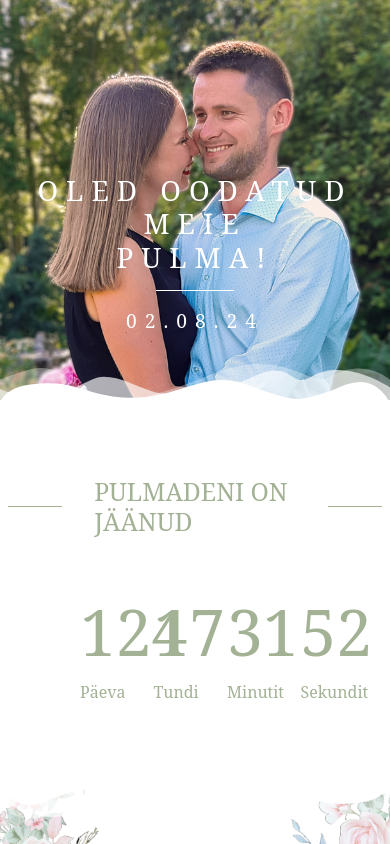
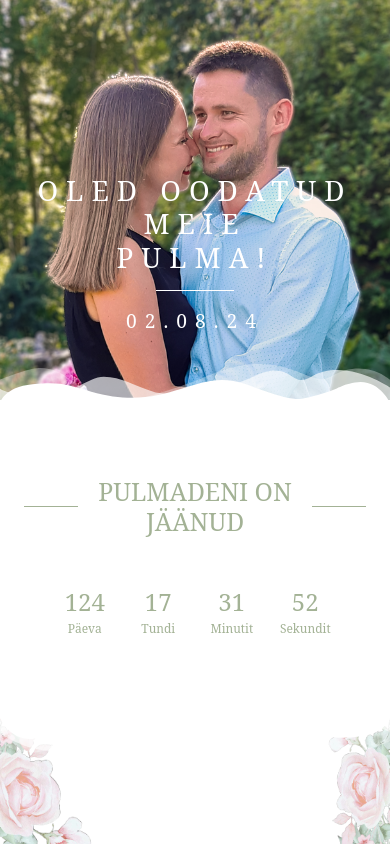
Before and after one commit to KarlTaal/digipulm, an Angular app: page / in a window 390 px wide. Shown: the top 844 px of the page. Built offline with nearby package versions, Linux system fonts and the light colour scheme.

Commit message:
responsive style adjustments

```diff
--- a/src/app/components/location-information/location-information.component.scss
+++ b/src/app/components/location-information/location-information.component.scss
@@ -3,8 +3,8 @@
   grid-template-columns: 1fr;
   gap: 1rem;
   background: white;
-  padding: 5rem 10rem;
   color: #a3b295;
+  padding: 5rem 2rem;
 }
 
 .wedding-location__separator{
@@ -20,9 +20,27 @@ iframe {
   min-height: 20rem;
 }
 
-@media screen and (min-width: 1500px) {
+
+@media screen and (min-width: 600px) {
   .wedding-location__container {
+    padding-left: 5rem;
+    padding-right: 5rem;
+  }
+}
+
+@media screen and (min-width: 1000px) {
+  .wedding-location__container {
+    padding-left: 5rem;
+    padding-right: 5rem;
     grid-template-columns: 1fr 1fr;
+    gap: 5rem;
+  }
+}
+
+@media screen and (min-width: 1700px) {
+  .wedding-location__container {
+    padding-left: 10rem;
+    padding-right: 10rem;
     gap: 10rem;
   }
 }
--- a/src/app/components/time-until/time-until.component.html
+++ b/src/app/components/time-until/time-until.component.html
@@ -2,24 +2,24 @@
 
   <div class="wedding-time-until__header-container">
     <div class="wedding-time-until__header-line"></div>
-    <h2 class="m-0">PULMADENI ON JÄÄNUD</h2>
+    <h2 class="m-0 text-center">PULMADENI ON JÄÄNUD</h2>
     <div class="wedding-time-until__header-line"></div>
   </div>
 
   <div class="wedding-time-until__clock-container">
-    <div class="text-center">
+    <div class="wedding-time-until__unit-container">
       <div class="wedding-time-until__clock-value">{{ days }}</div>
       <small class="wedding-time-until__clock-label">Päeva</small>
     </div>
-    <div class="text-center">
+    <div class="wedding-time-until__unit-container">
       <div class="wedding-time-until__clock-value">{{ hours }}</div>
       <small class="wedding-time-until__clock-label">Tundi</small>
     </div>
-    <div class="text-center">
+    <div class="wedding-time-until__unit-container">
       <div class="wedding-time-until__clock-value">{{ minutes }}</div>
       <small class="wedding-time-until__clock-label">Minutit</small>
     </div>
-    <div class="text-center">
+    <div class="wedding-time-until__unit-container">
       <div class="wedding-time-until__clock-value">{{ seconds }}</div>
       <small class="wedding-time-until__clock-label">Sekundit</small>
     </div>
--- a/src/app/components/time-until/time-until.component.scss
+++ b/src/app/components/time-until/time-until.component.scss
@@ -11,7 +11,7 @@
 .wedding-time-until__header-container {
   display: flex;
   align-items: center;
-  gap: 2rem;
+  gap: 1rem;
   margin-bottom: 3rem;
 }
 
@@ -27,12 +27,56 @@
   gap: 4rem;
 }
 
+.wedding-time-until__unit-container {
+  display: flex;
+  flex-direction: column;
+  justify-content: center;
+  align-items: center;
+}
+
 .wedding-time-until {
   &__clock-value {
-    font-size: 4rem;
+    font-size: 1.5rem;
   }
 
   &__clock-label {
-    font-size: 1rem;
+    font-size: 0.75rem;
   }
 }
+
+
+@media screen and (min-width: 600px) {
+  .wedding-time-until {
+    &__clock-value {
+      font-size: 2.5rem;
+    }
+
+    &__clock-label {
+      font-size: 1rem;
+    }
+  }
+}
+
+@media screen and (min-width: 1000px) {
+  .wedding-time-until {
+    &__clock-value {
+      font-size: 4rem;
+    }
+
+    &__clock-label {
+      font-size: 1rem;
+    }
+  }
+}
+
+@media screen and (min-width: 1700px) {
+  .wedding-time-until {
+    &__clock-value {
+      font-size: 5rem;
+    }
+
+    &__clock-label {
+      font-size: 1rem;
+    }
+  }
+}
--- a/src/app/components/timetable/timetable.component.scss
+++ b/src/app/components/timetable/timetable.component.scss
@@ -20,7 +20,7 @@
 
 .wedding-timetable__cards-container {
   display: grid;
-  grid-template-columns: repeat(2, minmax(0, 1fr));
+  grid-template-columns: repeat(1, minmax(0, 1fr));
   gap: 3rem;
 }
 
@@ -61,3 +61,12 @@
     mask: url(../../../assets/drinking-classes.svg) center/cover;
   }
 }
+
+
+@media screen and (min-width: 800px) {
+  .wedding-timetable__cards-container {
+    display: grid;
+    grid-template-columns: repeat(2, minmax(0, 1fr));
+    gap: 3rem;
+  }
+}
```
